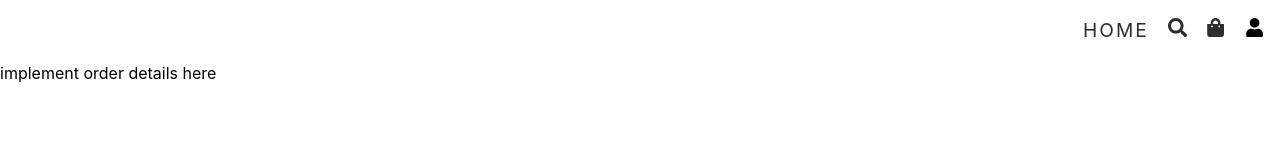
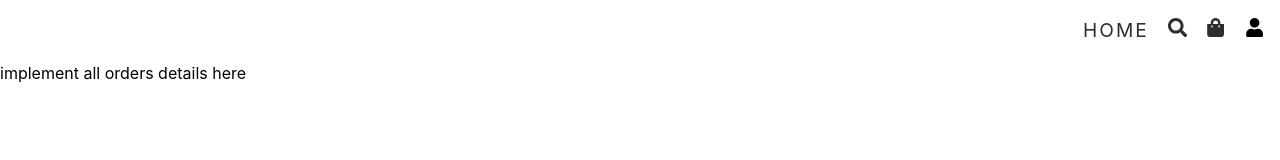
Before and after one commit to Kunwar-awadhiya/E-Commerce-frontend, a React (Vite) app: page /order/1 in a window 1280 px wide. Shown: the top 160 px of the page. Built offline with nearby package versions, Linux system fonts and the light colour scheme.

Commit message:
Update order-details.tsx

```diff
--- a/src/pages/order-details.tsx
+++ b/src/pages/order-details.tsx
@@ -3,7 +3,7 @@
 const OrderDetails = () => {
   return (
     <div>
-      implement order details here
+      implement all orders details here
     </div>
   )
 }
```
